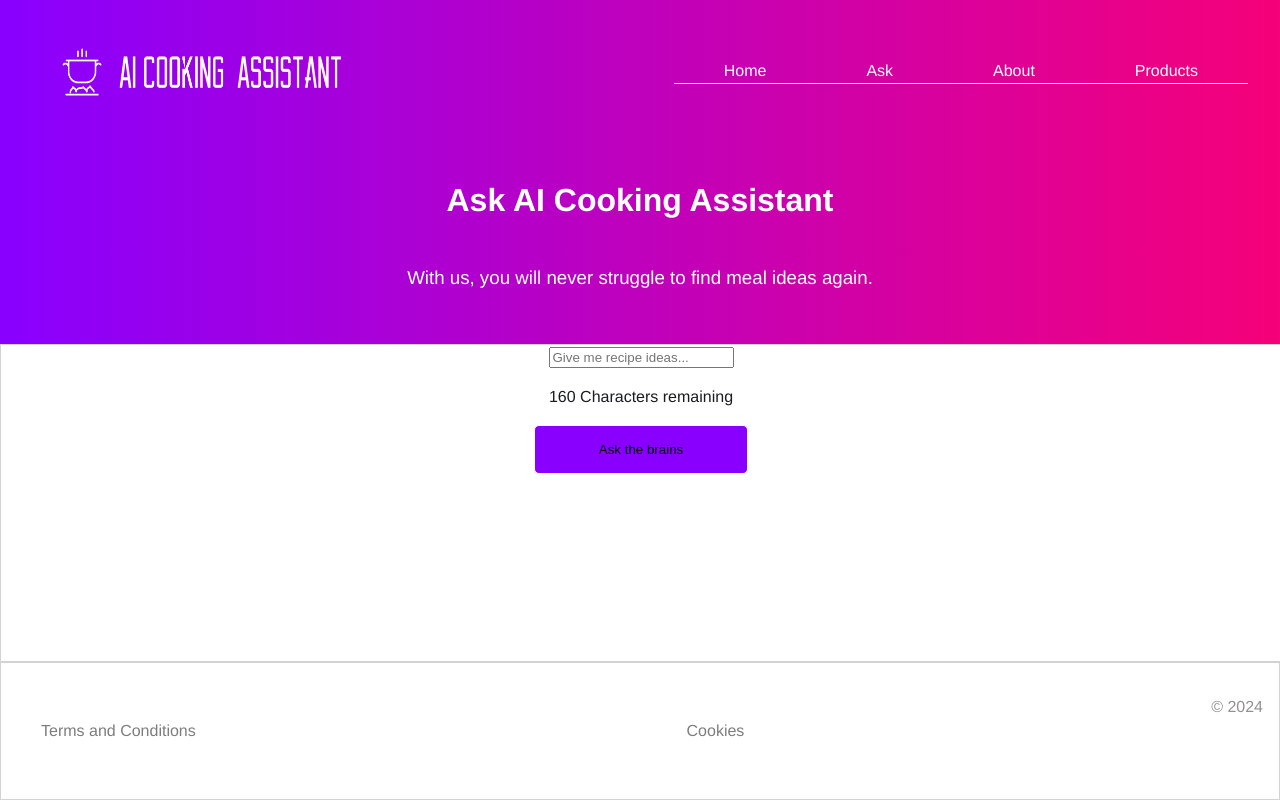
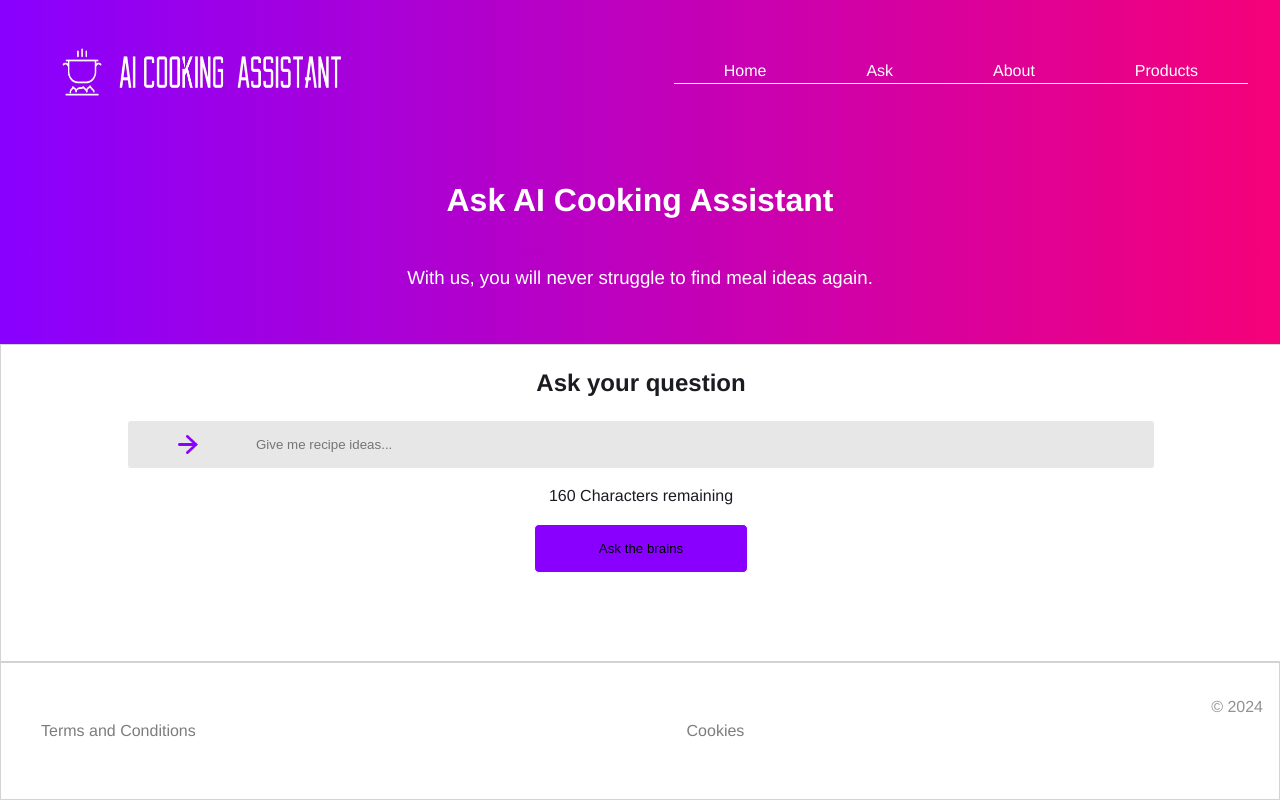
Before and after one commit to technative-academy/Team-Wolf, a React (Vite) app: page /ask in a window 1280 px wide. Built offline with nearby package versions, Linux system fonts and the light colour scheme.

Commit message:
Add input styling

```diff
--- a/src/components/Ask/Ask.jsx
+++ b/src/components/Ask/Ask.jsx
@@ -40,6 +40,7 @@ function Ask() {
 
   return (
     <div className={styles.wrapper}>
+      <h2>Ask your question</h2>
       <form
         onSubmit={(e) => {
           e.preventDefault();
--- a/src/components/Reusable/Input/Input.jsx
+++ b/src/components/Reusable/Input/Input.jsx
@@ -7,7 +7,7 @@ function AskInput({ input, setInput, placeholder }) {
 
   return (
     <>
-      <input required type="text" placeholder={placeholder} onChange={handleChange} />
+      <input className={styles.input} required type="text" placeholder={placeholder} onChange={handleChange} />
     </>
   );
 }
--- a/src/components/Reusable/Input/Input.module.css
+++ b/src/components/Reusable/Input/Input.module.css
@@ -0,0 +1,19 @@
+.input {
+  outline: none;
+  color: black;
+  background-color: var(--midGrey);
+  border: none;
+  border-radius: 3px;
+  padding-left: 10%;
+  padding-top: 1rem;
+  padding-bottom: 1rem;
+  width: 70%;
+  background-image: url("/images/arrow.png");
+  background-position: 5% 50%;
+  background-repeat: no-repeat;
+  background-size: 20px;
+}
+
+.input:focus {
+  border: solid 2px var(--purple);
+}
```
Also changed, not shown: public/images/arrow.png (added).
